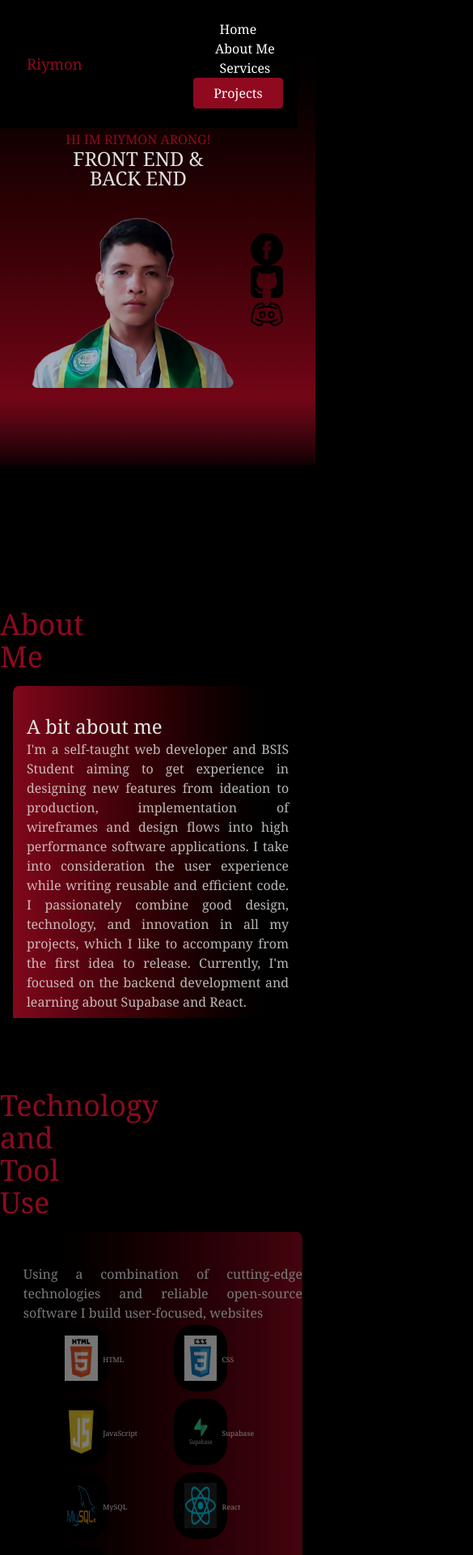
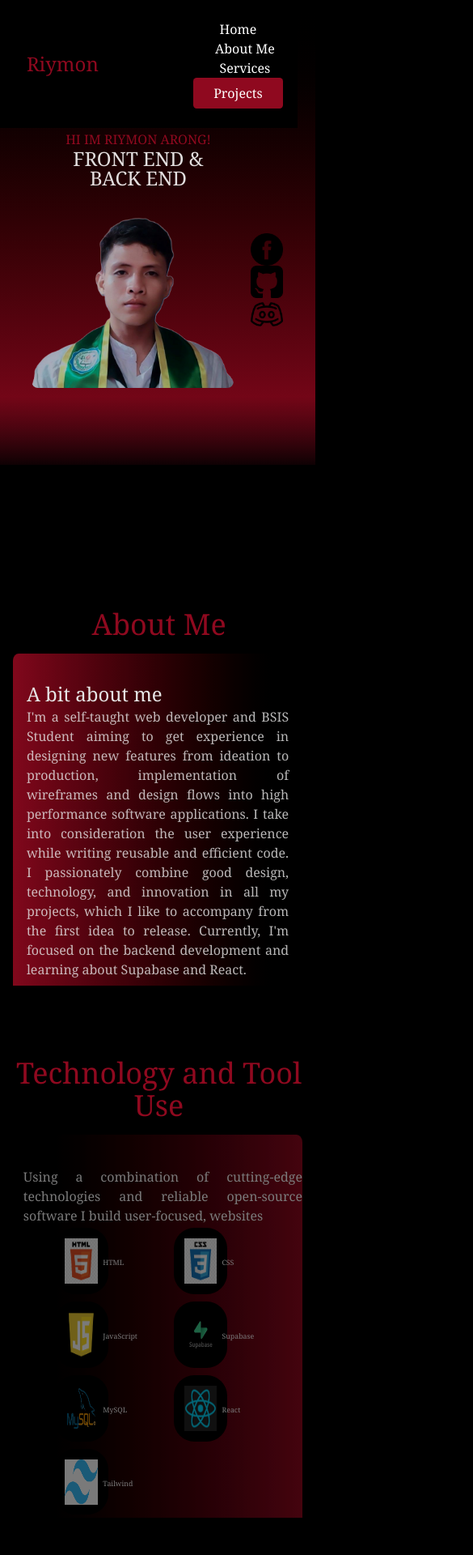
Before and after one commit to Riymon/Portfolio, a React (Vite) app: page / in a window 390 px wide. Shown: the top 1920 px of the page at 81% size, 585 px wide, since content can reach past the window. Built offline with nearby package versions, Linux system fonts and the light colour scheme.

Commit message:
fixed body h1

```diff
--- a/src/index.css
+++ b/src/index.css
@@ -250,7 +250,7 @@ body {
 
   .header h1 {
     padding-left: 2vh;
-    font-size: 2.2vh;
+    font-size: 1.5rem;
     text-align: center;
   }
 
@@ -270,7 +270,6 @@ body {
     padding-top: '';
   }
   .background {
-
     flex-direction: column;
     align-items: center;
     padding-top: 8rem;
@@ -322,8 +321,9 @@ body {
     height: auto;
     padding-top: 3rem;
   }
+  /* heading About Me */
   #about .text2{
-    padding-top: 10rem;
+    padding: 10rem 0rem 0rem .2rem;
     height: auto;
   }
   #about .text1{
@@ -333,6 +333,7 @@ body {
   #about .block, .par {
     grid-template-columns: 9rem 9rem;
     grid-template-rows: auto;
+    align-items: stretch;
     gap: 0.2rem;
     padding-left: .8rem;
   }
@@ -362,7 +363,8 @@ body {
     height: auto;
   }
   #services{
-    padding-top: 35rem;
+    padding: 15rem 0rem 0rem .2rem;
+
   }
 }
 @keyframes slideFadeRight {
```
